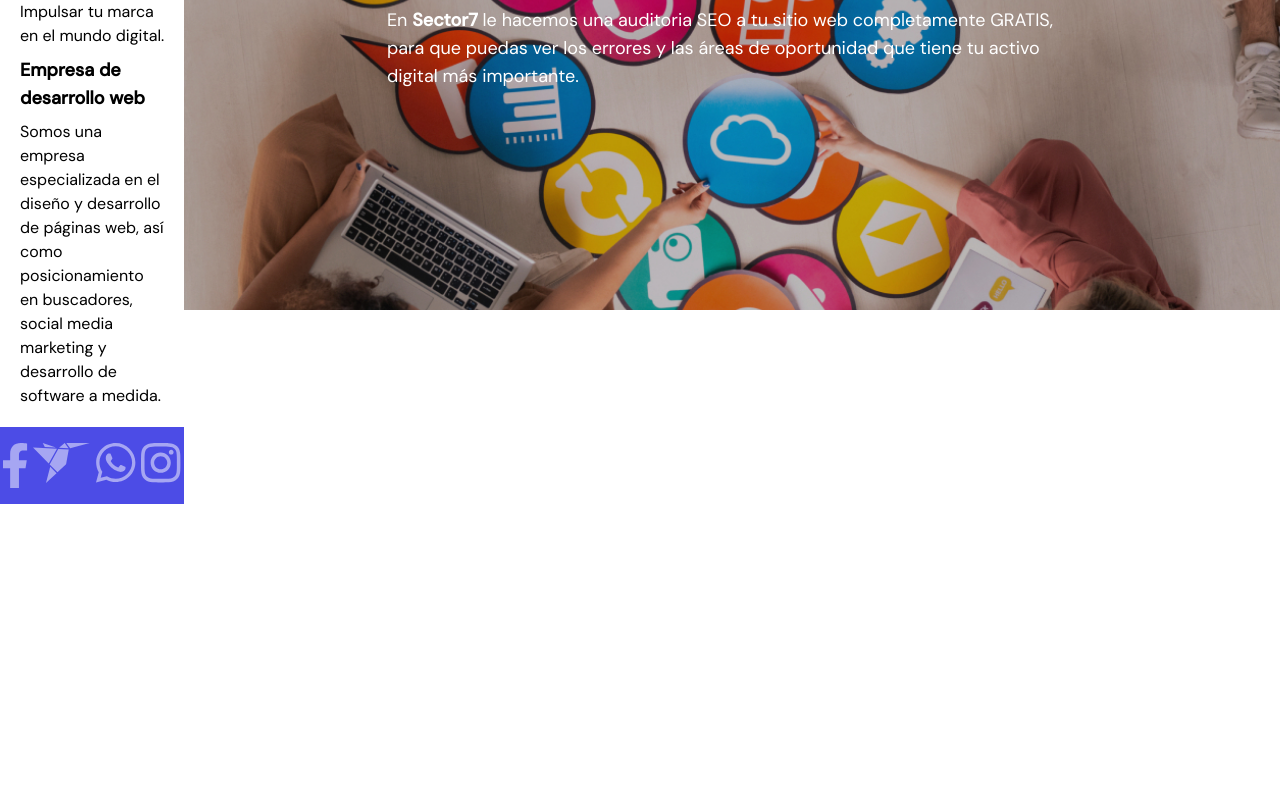
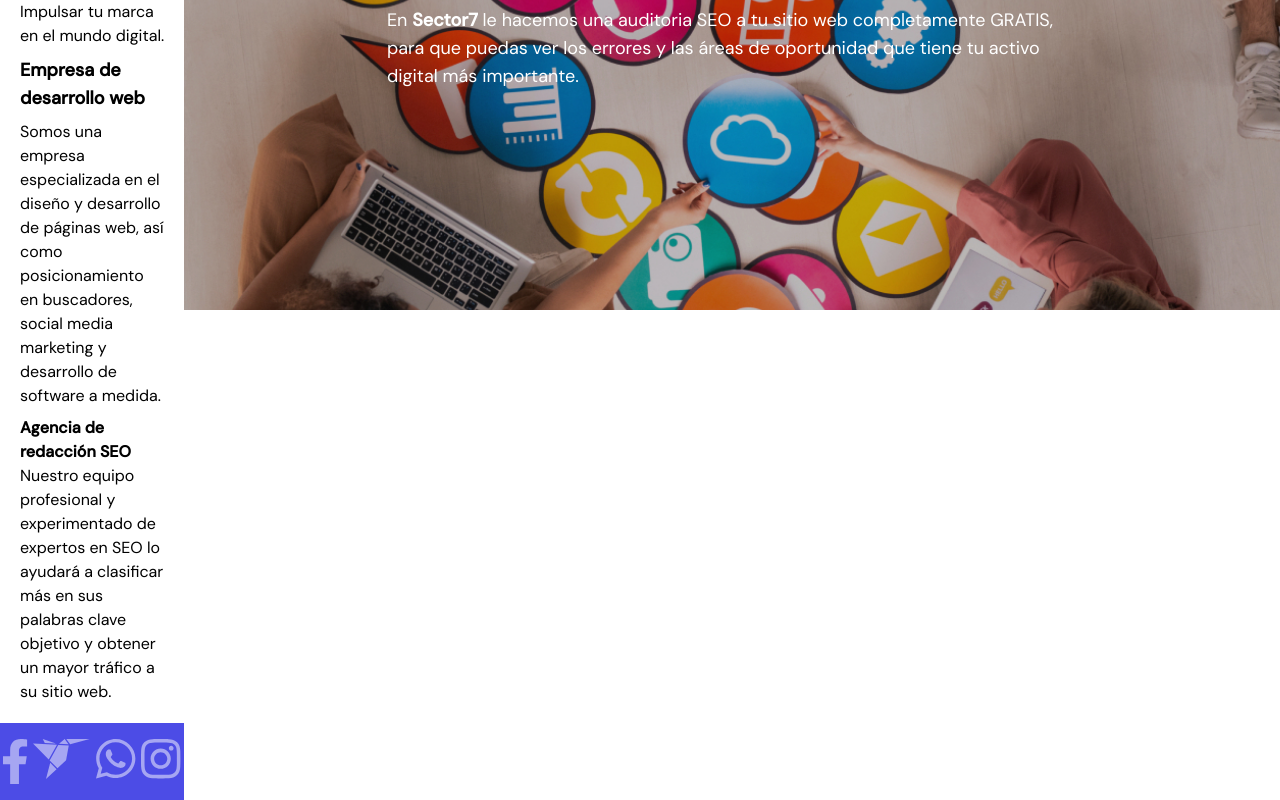
Before and after one commit to JsusMillan/sector7, a Next.js app: page / in a window 1280 px wide. Shown: the part 490-1290 px from the top of the page. Before the commit the page ends 994 px from the top, so only its background shows below. Built offline with nearby package versions, Linux system fonts and the light colour scheme.

Commit message:
add backlink

```diff
--- a/pages/index.js
+++ b/pages/index.js
@@ -52,6 +52,12 @@ export default function Home() {
                 Somos una empresa especializada en el diseño y desarrollo de
                 páginas web, así como posicionamiento en buscadores, social
                 media marketing y desarrollo de software a medida.
+              </p>
+              <h2>  <a href="https://adsespecialistas.com/seo-definicion-funciones-y-como-usarlo/?utm_source=Backlink+en+sitio+web+de+Sector+7&utm_campaign=primera+campa%C3%B1a+trueque+de+enlaces+sector+7">
+             <b>Agencia de redacción SEO</b>
+              </a></h2>
+              <p>
+              Nuestro equipo profesional y experimentado de expertos en SEO lo ayudará a clasificar más en sus palabras clave objetivo y obtener un mayor tráfico a su sitio web.
               </p>
             </div>
             <div className="absolute bottom-0 flex justify-around w-full bg-secondary-60 py-4">
```
